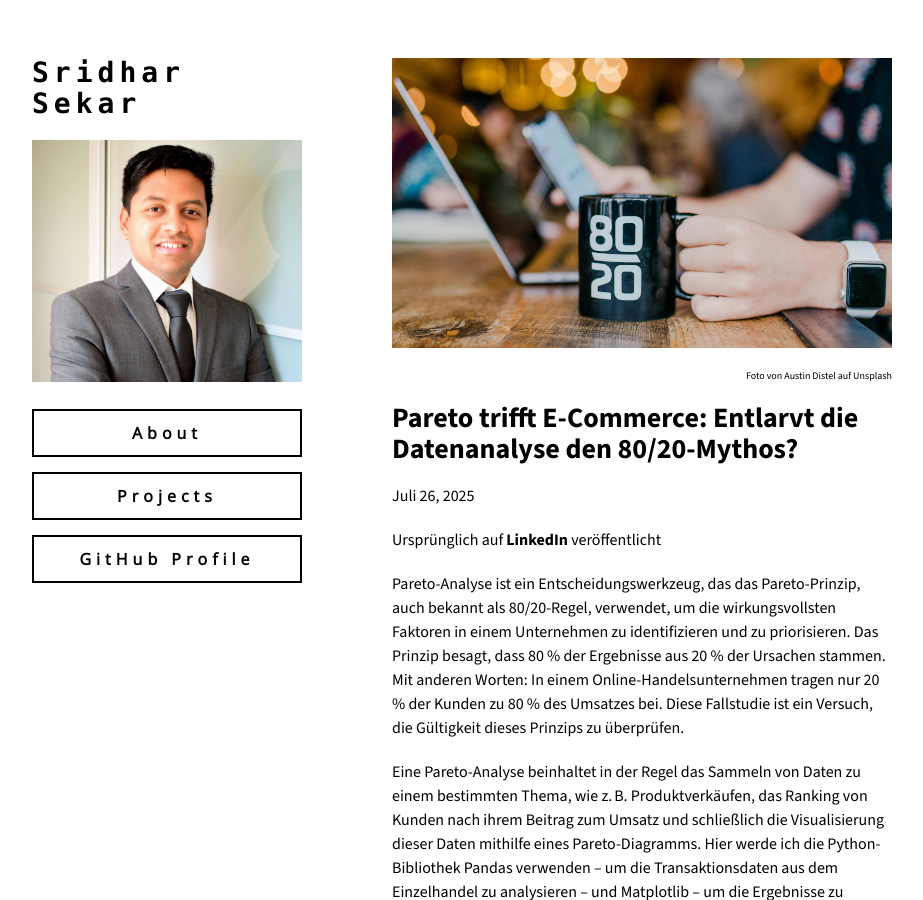
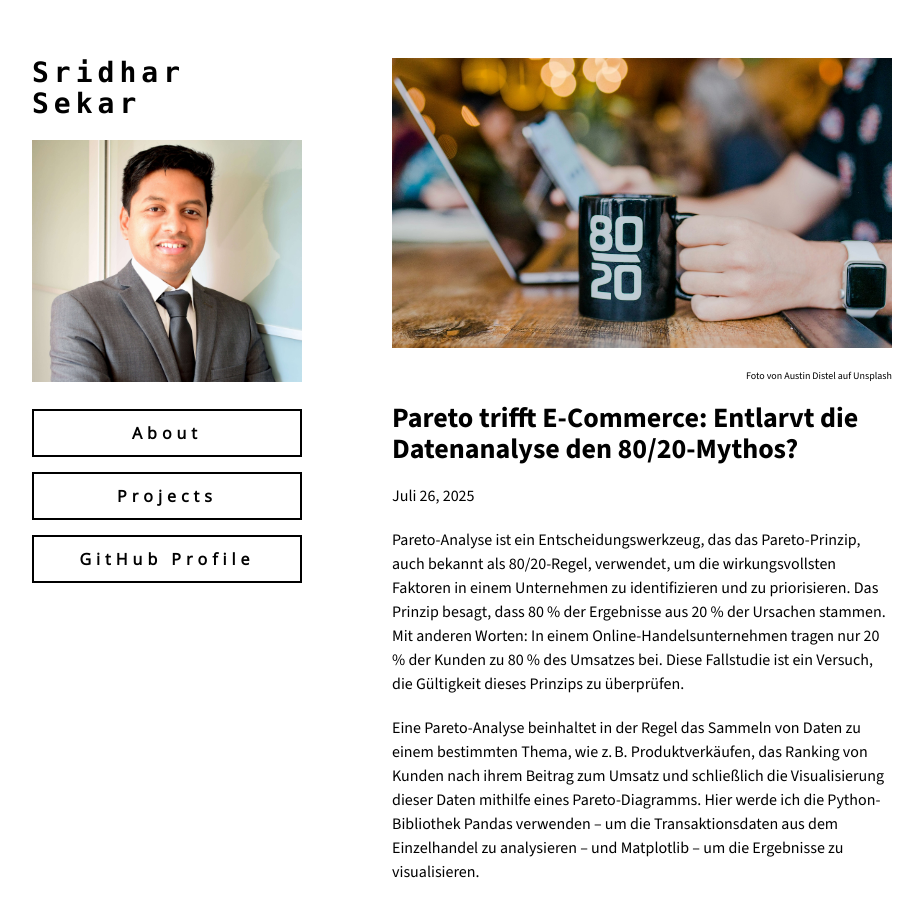
Before and after one commit to sridhar-portfolio/sridhar-portfolio.github.io, a Jekyll site: the page built from docs/pareto_1.md, in a window 1280 px wide and 900 px high. Shown: the whole window, without its empty margins (178-1101 px from the left). Built offline with Jekyll 4.4.1, drawn with Linux system fonts in a browser that asks for light colours; the repository's description, which GitHub fills in, is left out; some of the changed text lies outside the part shown.

Commit message:
Update pareto_1.md

```diff
--- a/docs/pareto_1.md
+++ b/docs/pareto_1.md
@@ -6,8 +6,6 @@ layout: default
 <p style="font-size: 10px; text-align: right; margin-top: 0px;">Foto von Austin Distel auf Unsplash</p>
 <h1>Pareto trifft E-Commerce: Entlarvt die Datenanalyse den 80/20-Mythos?</h1>
 Juli 26, 2025
-
-Ursprünglich auf [LinkedIn](https://www.linkedin.com/pulse/pareto-trifft-e-commerce-entlarvt-die-datenanalyse-den-sridhar-sekar-vgg2e) veröffentlicht
 
 Pareto-Analyse ist ein Entscheidungswerkzeug, das das Pareto-Prinzip, auch bekannt als 80/20-Regel, verwendet, um die wirkungsvollsten Faktoren in einem Unternehmen zu identifizieren und zu priorisieren. Das Prinzip besagt, dass 80 % der Ergebnisse aus 20 % der Ursachen stammen. Mit anderen Worten: In einem Online-Handelsunternehmen tragen nur 20 % der Kunden zu 80 % des Umsatzes bei. Diese Fallstudie ist ein Versuch, die Gültigkeit dieses Prinzips zu überprüfen.
 
```
Also changed, not shown: other parts of docs/pareto_1.md (+2 -0 lines).
